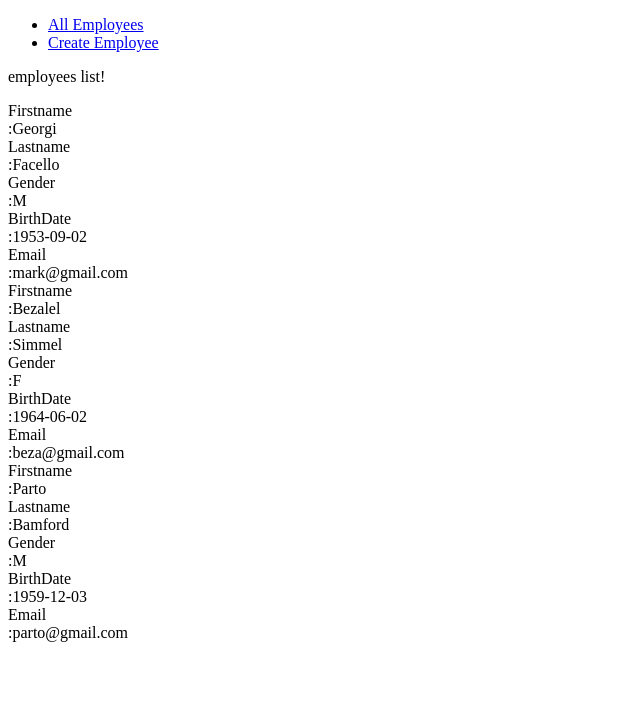
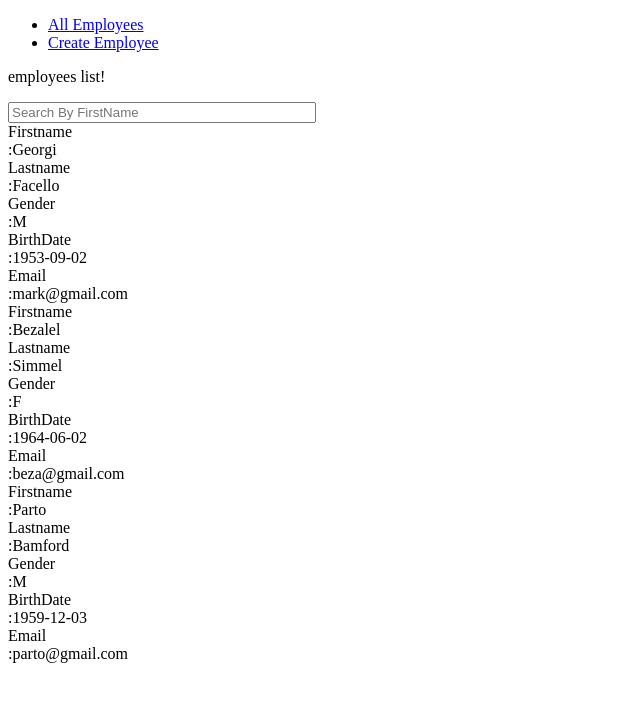
Before and after one commit to miaoshan/Angular-employee-app, an Angular app: page /employees in a window 1280 px wide. Shown: the top 702 px of the page, without its empty margins (0-640 px from the left). Built offline with nearby package versions, Linux system fonts and the light colour scheme.

Commit message:
add custom pipe filter by firstname

```diff
--- a/src/app/app.module.ts
+++ b/src/app/app.module.ts
@@ -9,6 +9,7 @@
 import { CreateEmployeeComponent } from './employees/create-employee.component';
 import { EmployeeService } from './employees/employee.service';
 import { DisplayEmployeeComponent } from './employees/display-employee.component';
+import { EmployeeFilterPipe } from './employees/employee-filter.pipe';
 
 const appRoutes: Routes = [
   { path: 'employees', component: EmployeesComponent },
@@ -25,7 +26,8 @@
     AppComponent,
     EmployeesComponent,
     CreateEmployeeComponent,
-    DisplayEmployeeComponent
+    DisplayEmployeeComponent,
+    EmployeeFilterPipe,
   ],
   imports: [
     BrowserModule,
--- a/src/app/employees/create-employee.component.ts
+++ b/src/app/employees/create-employee.component.ts
@@ -27,7 +27,8 @@
   }
 
   createEmployee(): void {
-    this._employeeService.save(this.employee);
+    const newEmployee: Employee = Object.assign({}, this.employee)
+    this._employeeService.save(newEmployee);
     this._router.navigate(['employees']);
   }
 }
--- /dev/null
+++ b/src/app/employees/employee-filter.pipe.ts
@@ -0,0 +1,15 @@
+import { Pipe, PipeTransform } from '@angular/core';
+import { Employee } from '../models/employee.model';
+
+@Pipe({
+    name: 'employeeFilter'
+})
+export class EmployeeFilterPipe implements PipeTransform {
+    transform(employees: Employee[], searchTerm: string): Employee[] {
+        if (!employees || !searchTerm) {
+            return employees;
+        }
+        return employees.filter(employee =>
+            employee.firstName.toLowerCase().indexOf(searchTerm.toLocaleLowerCase()) !== -1);
+    }
+}
--- a/src/app/employees/employees.component.html
+++ b/src/app/employees/employees.component.html
@@ -1,4 +1,8 @@
 <p>employees list!</p>
-<div *ngFor="let employee of employees">
+<div class="form-group">
+  <input type="text" class="form-control" placeholder="Search By FirstName" style="width:300px"
+    [(ngModel)]="searchTerm" />
+</div>
+<div *ngFor="let employee of employees | employeeFilter:searchTerm">
   <app-display-employee [employee]="employee"></app-display-employee>
 </div>
--- a/src/app/employees/employees.component.ts
+++ b/src/app/employees/employees.component.ts
@@ -11,6 +11,7 @@
 export class EmployeesComponent implements OnInit {
 
   employees: Employee[];
+  searchTerm: string;
 
   constructor(private _employeeService: EmployeeService) { }
 
```
